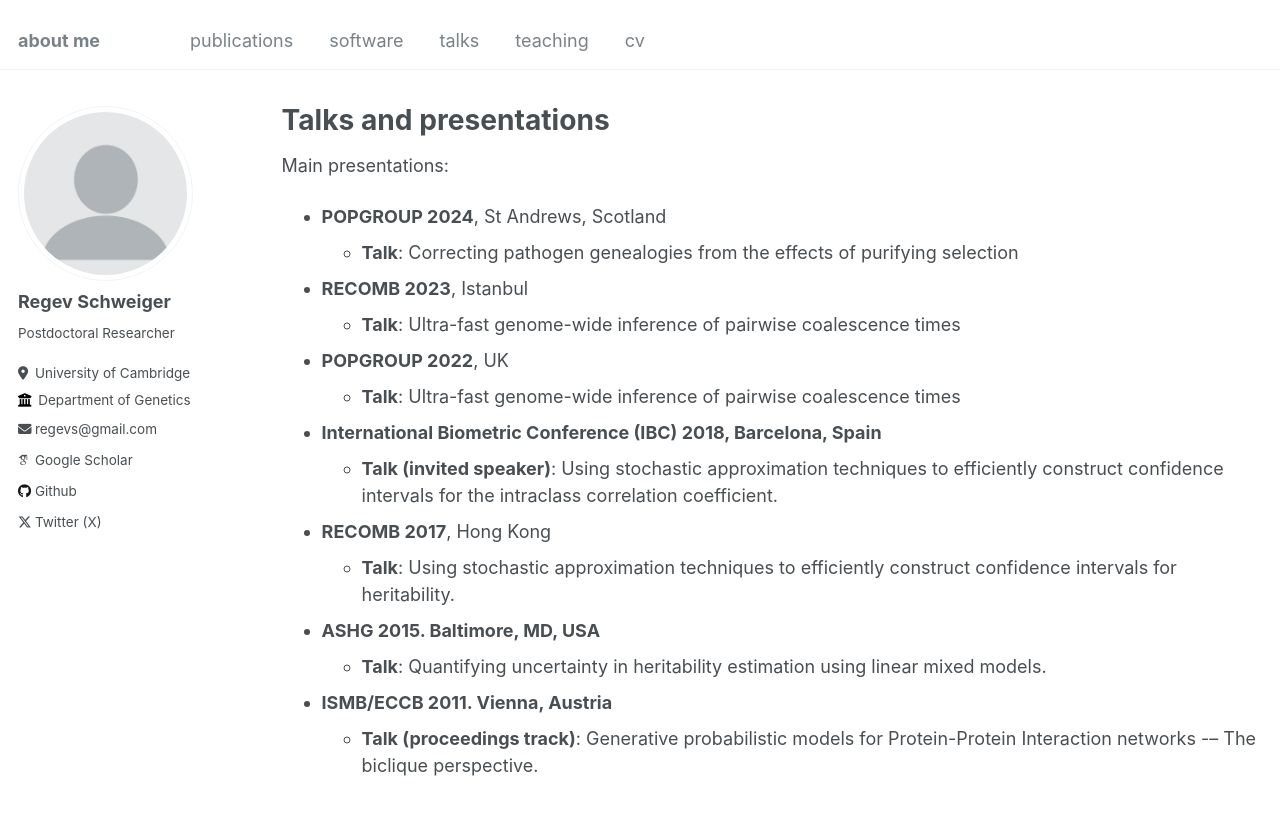
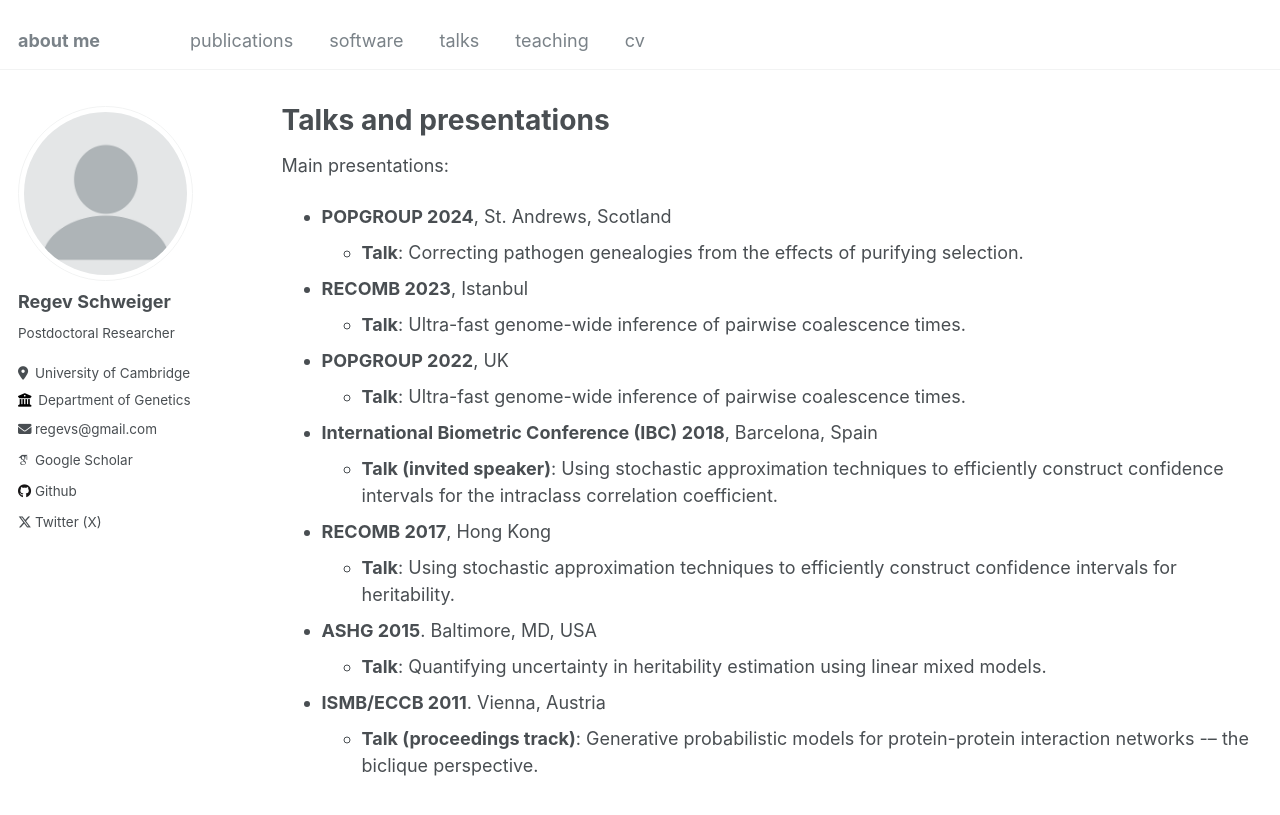
Before and after one commit to regevs/regevs.github.io, a Jekyll site: the page built from _pages/talks.md, in a window 1280 px wide and 995 px high. Shown: the top 815 px of the window. Built offline with Jekyll 4.4.1, drawn with Linux system fonts in a browser that asks for light colours; some web fonts are replaced.

```diff
--- a/_pages/talks.md
+++ b/_pages/talks.md
@@ -7,17 +7,17 @@ author_profile: true
 
 Main presentations:
 
-- **POPGROUP 2024**, St Andrews, Scotland
-  - **Talk**: Correcting pathogen genealogies from the effects of purifying selection
+- **POPGROUP 2024**, St. Andrews, Scotland
+  - **Talk**: Correcting pathogen genealogies from the effects of purifying selection.
 - **RECOMB 2023**, Istanbul
-  - **Talk**: Ultra-fast genome-wide inference of pairwise coalescence times
+  - **Talk**: Ultra-fast genome-wide inference of pairwise coalescence times.
 - **POPGROUP 2022**, UK
-  - **Talk**: Ultra-fast genome-wide inference of pairwise coalescence times
-- **International Biometric Conference (IBC) 2018, Barcelona, Spain**
+  - **Talk**: Ultra-fast genome-wide inference of pairwise coalescence times.
+- **International Biometric Conference (IBC) 2018**, Barcelona, Spain
   - **Talk (invited speaker)**: Using stochastic approximation techniques to efficiently construct confidence intervals for the intraclass correlation coefficient.
 - **RECOMB 2017**, Hong Kong
   - **Talk**: Using stochastic approximation techniques to efficiently construct confidence intervals for heritability.
-- **ASHG 2015. Baltimore, MD, USA**
+- **ASHG 2015**. Baltimore, MD, USA
   - **Talk**: Quantifying uncertainty in heritability estimation using linear mixed models.
-- **ISMB/ECCB 2011. Vienna, Austria**
-  - **Talk (proceedings track)**: Generative probabilistic models for Protein-Protein Interaction networks -– The biclique perspective.
+- **ISMB/ECCB 2011**. Vienna, Austria
+  - **Talk (proceedings track)**: Generative probabilistic models for protein-protein interaction networks -– the biclique perspective.
```
